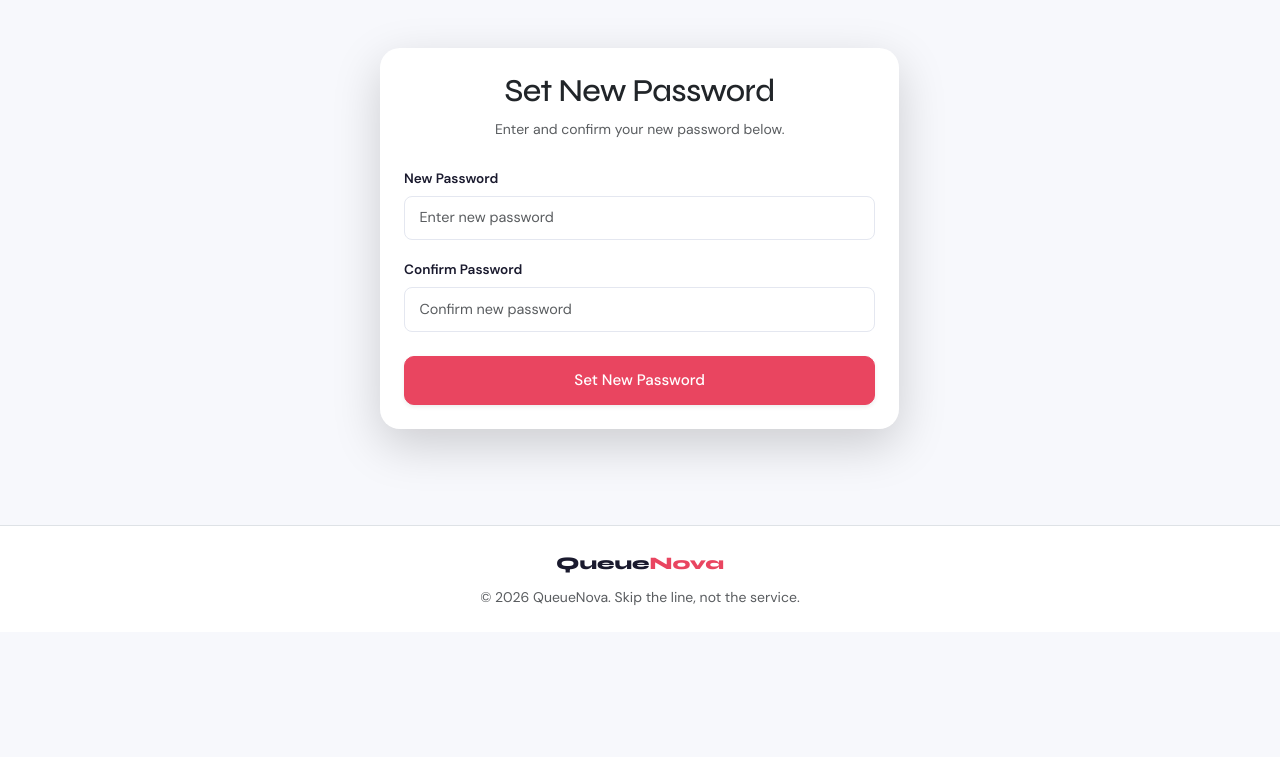
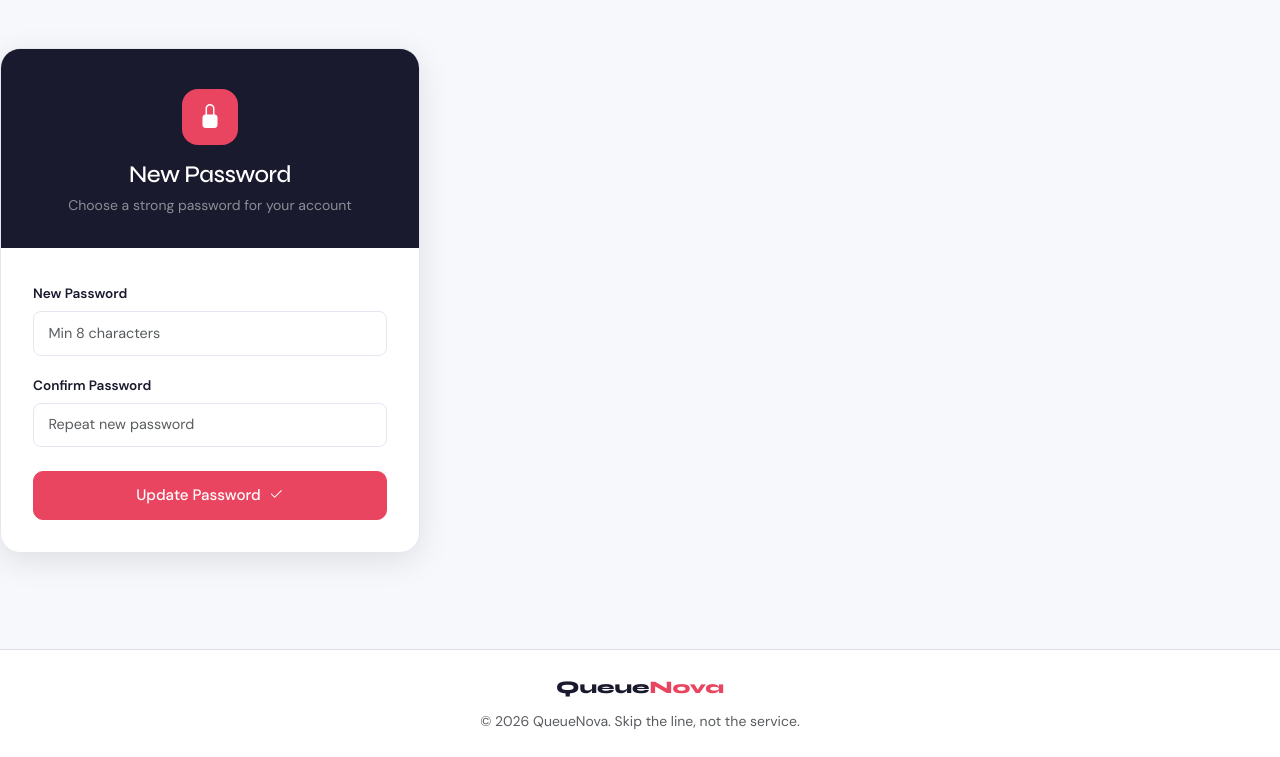
Before and after one commit to kumar1250/queuenova, a Django app: template templates/users/password_reset_confirm.html in a window 1280 px wide. Shown: the part 67-824 px from the top of the page. Before the commit the page ends 672 px from the top, so only its background shows below. Run offline with Django 5.2, Linux system fonts and the light colour scheme; the template is opened without the code that fills it, so the values that code supplies are empty; some libraries are stand-ins or nearby versions.

Commit message:
Update password_reset_confirm.html

```diff
--- a/templates/users/password_reset_confirm.html
+++ b/templates/users/password_reset_confirm.html
@@ -1,27 +1,34 @@
 {% extends 'base.html' %}
-{% load widget_tweaks %}
-
 {% block title %}Set New Password{% endblock %}
-
+{% block extra_css %}
+<style>
+.auth-wrap{min-height:calc(100vh - 72px);display:flex;align-items:center;justify-content:center;padding:2rem 1rem;}
+.auth-card{width:100%;max-width:420px;background:var(--surface);border:1px solid var(--border);border-radius:20px;box-shadow:var(--shadow-lg);overflow:hidden;}
+.auth-card-header{background:var(--brand);padding:2.5rem 2rem 2rem;text-align:center;}
+.auth-icon-wrap{width:56px;height:56px;background:var(--accent);border-radius:16px;display:inline-flex;align-items:center;justify-content:center;font-size:1.5rem;color:white;margin-bottom:1rem;}
+.auth-card-body{padding:2rem;}
+</style>
+{% endblock %}
 {% block content %}
-<div class="row justify-content-center animate__animated animate__fadeIn">
-    <div class="col-md-5">
-        <div class="card p-4 shadow-lg border-0 animate__animated animate__zoomIn">
-            <h2 class="text-center mb-2 animate__animated animate__slideInDown">Set New Password</h2>
-            <p class="text-center text-muted small mb-4 animate__animated animate__fadeIn">Enter and confirm your new password below.</p>
+<div class="auth-wrap">
+    <div class="auth-card animate__animated animate__fadeInUp animate__faster">
+        <div class="auth-card-header">
+            <div class="auth-icon-wrap"><i class="bi bi-lock-fill"></i></div>
+            <h2 class="text-white mb-1 fw-800" style="font-size:1.5rem;">New Password</h2>
+            <p class="mb-0" style="color:rgba(255,255,255,0.5);font-size:0.875rem;">Choose a strong password for your account</p>
+        </div>
+        <div class="auth-card-body">
             <form method="post">
                 {% csrf_token %}
                 <div class="mb-3">
-                    <label class="form-label fw-semibold">New Password</label>
-                    <input type="password" name="password" class="form-control" placeholder="Enter new password" required>
+                    <label class="form-label">New Password</label>
+                    <input type="password" name="password" class="form-control" placeholder="Min 8 characters" required>
                 </div>
                 <div class="mb-4">
-                    <label class="form-label fw-semibold">Confirm Password</label>
-                    <input type="password" name="confirm_password" class="form-control" placeholder="Confirm new password" required>
+                    <label class="form-label">Confirm Password</label>
+                    <input type="password" name="confirm_password" class="form-control" placeholder="Repeat new password" required>
                 </div>
-                <div class="d-grid mt-4">
-                    <button type="submit" class="btn btn-primary btn-lg shadow-sm">Set New Password</button>
-                </div>
+                <button type="submit" class="btn btn-primary w-100 btn-lg">Update Password <i class="bi bi-check2 ms-1"></i></button>
             </form>
         </div>
     </div>
```
